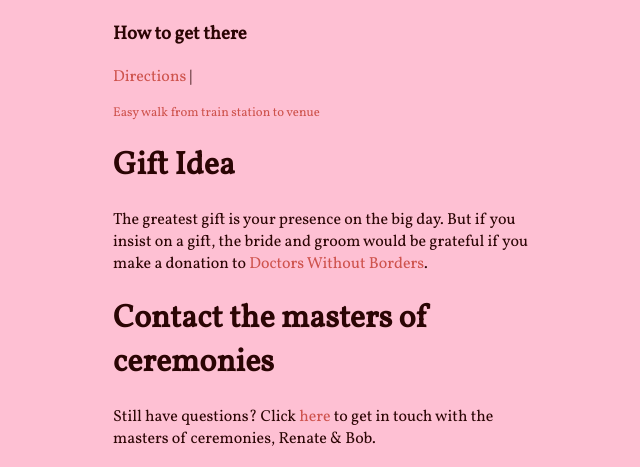
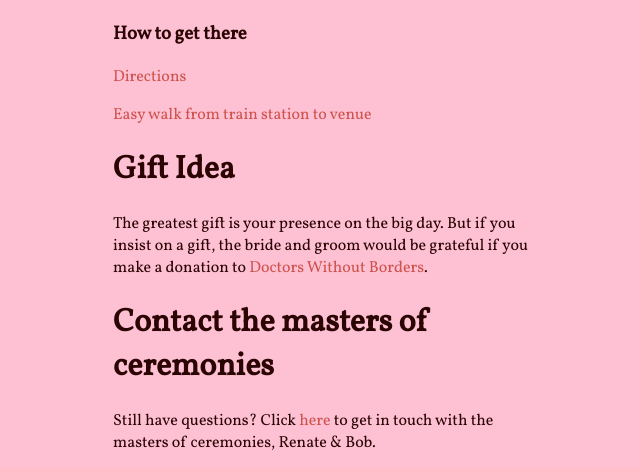
Before and after one commit to bobvanluijt/tosja-richard, a Jekyll site: the page built from index.md, in a window 1280 px wide, cut to the strip 1644-2111 px from the top of the page. Shown: the whole strip, without its empty margins (545-1185 px from the left). Built offline with Jekyll 4.4.1, drawn with Linux system fonts in a browser that asks for light colours; nearby versions of some CDN libraries; comment, search, counter and statistics services are not loaded.

```diff
--- a/index.md
+++ b/index.md
@@ -46,9 +46,9 @@ Within easy reach of Amsterdam, on the outskirts of the picturesque town of Abco
 <iframe src="https://www.google.com/maps/embed?pb=!1m14!1m8!1m3!1d19530.71773399236!2d4.966225277253436!3d52.27353425844868!3m2!1i1024!2i768!4f13.1!3m3!1m2!1s0x0%3A0xcf7673dbed8398e3!2sBoutique+Hotel+De+Witte+Dame!5e0!3m2!1sen!2snl!4v1541432986283" width="100%" height="292" frameborder="0" style="border:0" allowfullscreen></iframe>
 
 ### How to get there
-[Directions](https://www.hoteldwd.nl/en/contact/){:target="_blank"} |
+[Directions](https://www.hoteldwd.nl/en/contact/){:target="_blank"}
 
-[Easy walk from train station to venue](https://www.google.com/maps/dir/Abcoude,+1391+JN+Abcoude/Boutique+Hotel+De+Witte+Dame,+Stationsplein,+Abcoude/@52.2760939,4.9754859,16z/data=!4m14!4m13!1m5!1m1!1s0x47c60c963dffff1d:0xd03b887b870755c8!2m2!1d4.9771355!2d52.2788817!1m5!1m1!1s0x47c60cbf25087fb3:0xcf7673dbed8398e3!2m2!1d4.981589!2d52.273035!3e2){:target="_blank"} |
+[Easy walk from train station to venue](https://www.google.com/maps/dir/Abcoude,+1391+JN+Abcoude/Boutique+Hotel+De+Witte+Dame,+Stationsplein,+Abcoude/@52.2760939,4.9754859,16z/data=!4m14!4m13!1m5!1m1!1s0x47c60c963dffff1d:0xd03b887b870755c8!2m2!1d4.9771355!2d52.2788817!1m5!1m1!1s0x47c60cbf25087fb3:0xcf7673dbed8398e3!2m2!1d4.981589!2d52.273035!3e2){:target="_blank"}
 
 
 # Gift Idea
```
